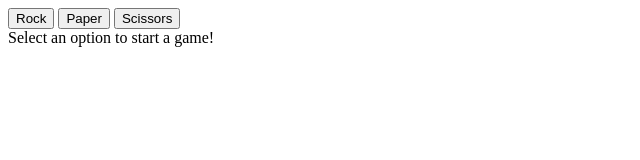
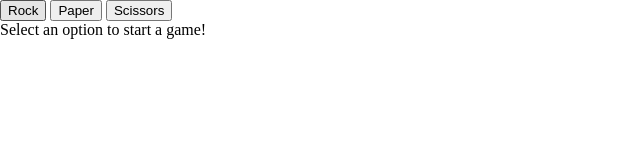
Before and after one commit to PoeticPiggy/rock-paper-scissors-2.0, a plain HTML site: page index.html in a window 1280 px wide. Shown: the whole page, without its empty margins (0-640 px from the left). Drawn offline with Linux system fonts and the light colour scheme.

Commit message:
Made body 100% of screen

```diff
--- a/index.html
+++ b/index.html
@@ -5,9 +5,10 @@
     <meta http-equiv="X-UA-Compatible" content="IE=edge">
     <meta name="viewport" content="width=device-width, initial-scale=1.0">
     <title>Rock, Paper, Scissors</title>
-    <link rel="stylesheet" href="styles.css">
+    <link rel="stylesheet" href="style.css">
 </head>
 <body>
+    <div class="container">
         <button id="rock" class="choice">Rock</button>
         <button id="paper" class="choice">Paper</button>
         <button id="scissors" class="choice">Scissors</button>
@@ -17,6 +18,7 @@
         <div id="displayGameResult"></div>
         <div id="displayScore">Select an option to start a game!</div>
         <button id = "reset">Play Again</button>
+    </div>
 
     <script>
         const displayScore = document.querySelector('#displayScore');
--- /dev/null
+++ b/style.css
@@ -0,0 +1,8 @@
+html {
+    height: 100%;
+}
+
+body {
+    height: 100%;
+    margin: 0;
+}
```
Also changed, not shown: styles.css (deleted). Lines whose indentation alone changed are shown as unchanged.
